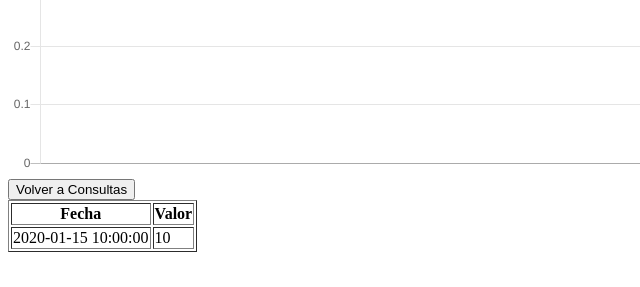
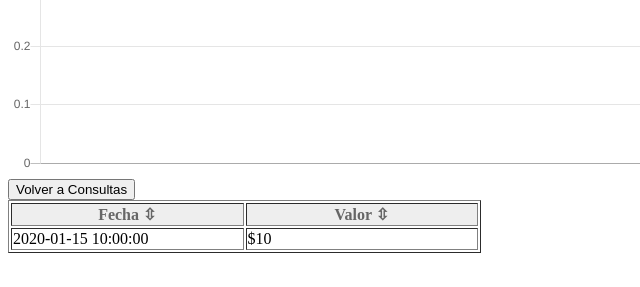
Before and after one commit to yaechrome/sbif, a Flask app: template templates/resultados.html in a window 1280 px wide. Shown: the part 513-800 px from the top of the page, without its empty margins (0-640 px from the left). Run offline with Flask 2, Linux system fonts and the light colour scheme; the template is opened without the code that fills it: most values are stand-ins (such as "Sample title", 1, 10 or a date in 2020); some libraries are stand-ins or nearby versions.

Commit message:
Se agrega sorttable al dolar y uf

```diff
--- a/templates/resultados.html
+++ b/templates/resultados.html
@@ -4,6 +4,7 @@
     <head>
         <title>Resultados</title>
         <script src="https://cdnjs.cloudflare.com/ajax/libs/Chart.js/2.1.6/Chart.js"></script>
+        <script src="static/sorttable.js"></script>
         <script>
             window.onload = function () {
                 var ctx = document.getElementById("myChart");
@@ -27,6 +28,18 @@
                 });
             };
         </script>
+        <style>
+            /* Sortable tables */
+            table.sortable thead {
+                background-color:#eee;
+                color:#666666;
+                font-weight: bold;
+                cursor: default;
+            }
+            table.sortable th:not(.sorttable_sorted):not(.sorttable_sorted_reverse):not(.sorttable_nosort):after {
+                content: " ⇳"
+            }
+        </style>
     </head>
     <body>
         <table border="1">
@@ -49,7 +62,7 @@
         <form action="/">
             <input type="submit" value="Volver a Consultas">
         </form>
-        <table border="1">
+        <table class="sortable" border="1">
         <thead>
             <tr>
                 <th>Fecha </th>
@@ -59,8 +72,8 @@
         <tbody>
             {% for dato in datos %}
             <tr>
-                <td>{{ dato["Fecha"] }}</td>
-                <td>{{ dato["Valor"] }}</td>
+                <td width="30%">{{ dato["Fecha"] }}</td>
+                <td width="30%">${{ dato["Valor"] }}</td>
             </tr>
             {% endfor %}
         </tbody>
```
